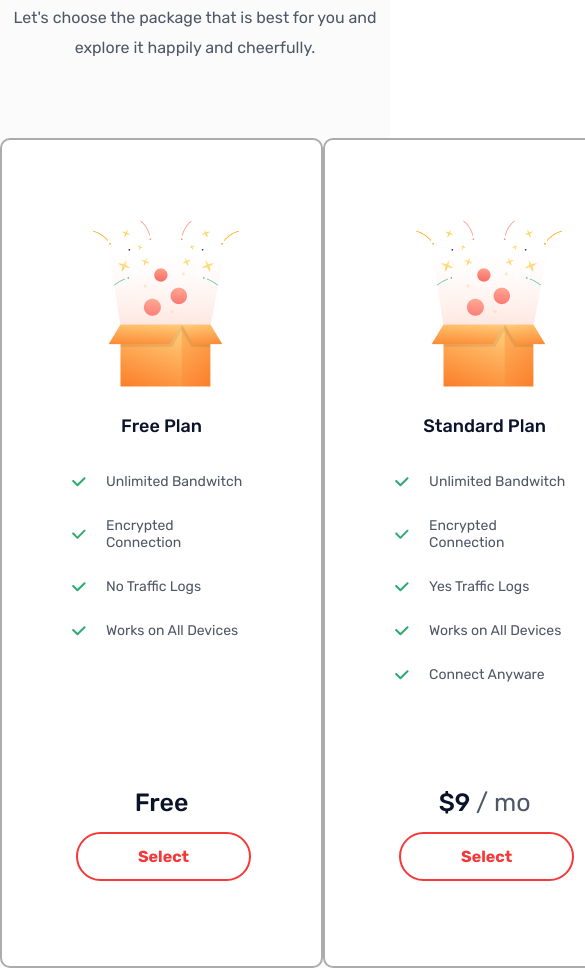
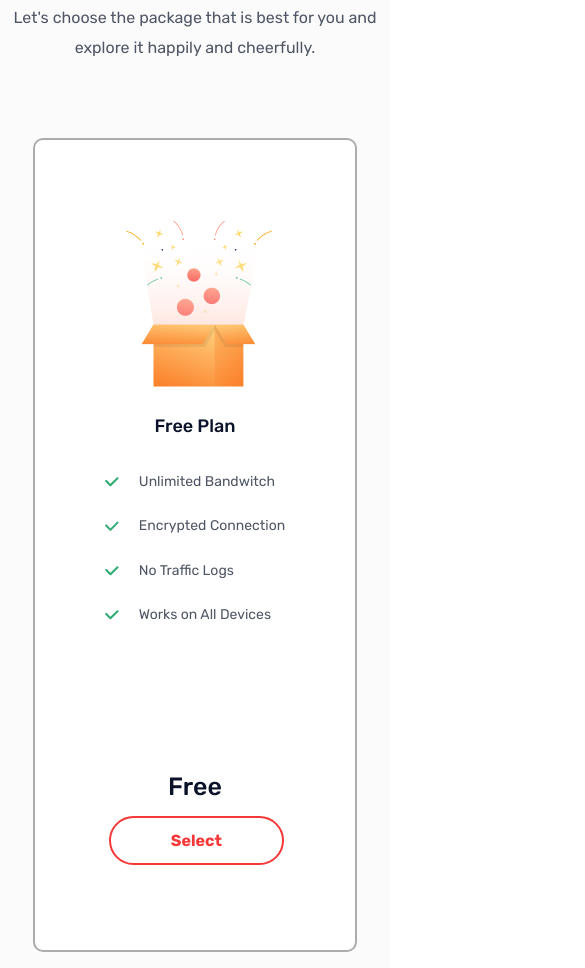
Before and after one commit to beksultane/1-module, a website: page index.html in a window 390 px wide. Shown: the part 1703-2671 px from the top of the page, 585 px wide, since content can reach past the window. Drawn offline with Linux system fonts and the light colour scheme.

Commit message:
add adaptation

```diff
--- a/scss/_section.scss
+++ b/scss/_section.scss
@@ -71,6 +71,13 @@
     border-radius: 30px;
     transition: 0.40s;
   }
+
+  @media (max-width: 1170px) {
+    flex-direction: column  ;
+    align-items: center;
+    justify-content: center;
+    gap: 25px;
+  }
 }
 
 .plan-selection_card:hover {
```
Also changed, not shown: css/style.css, 1 other file.
